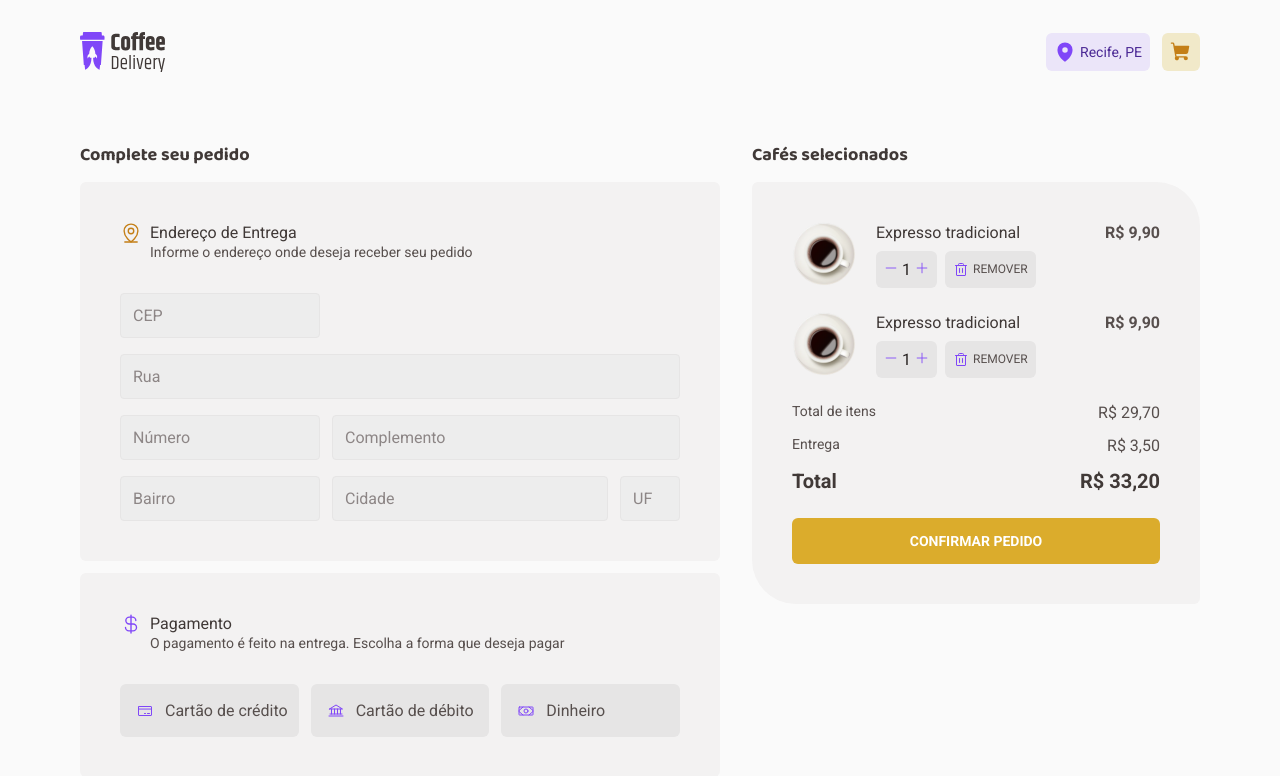
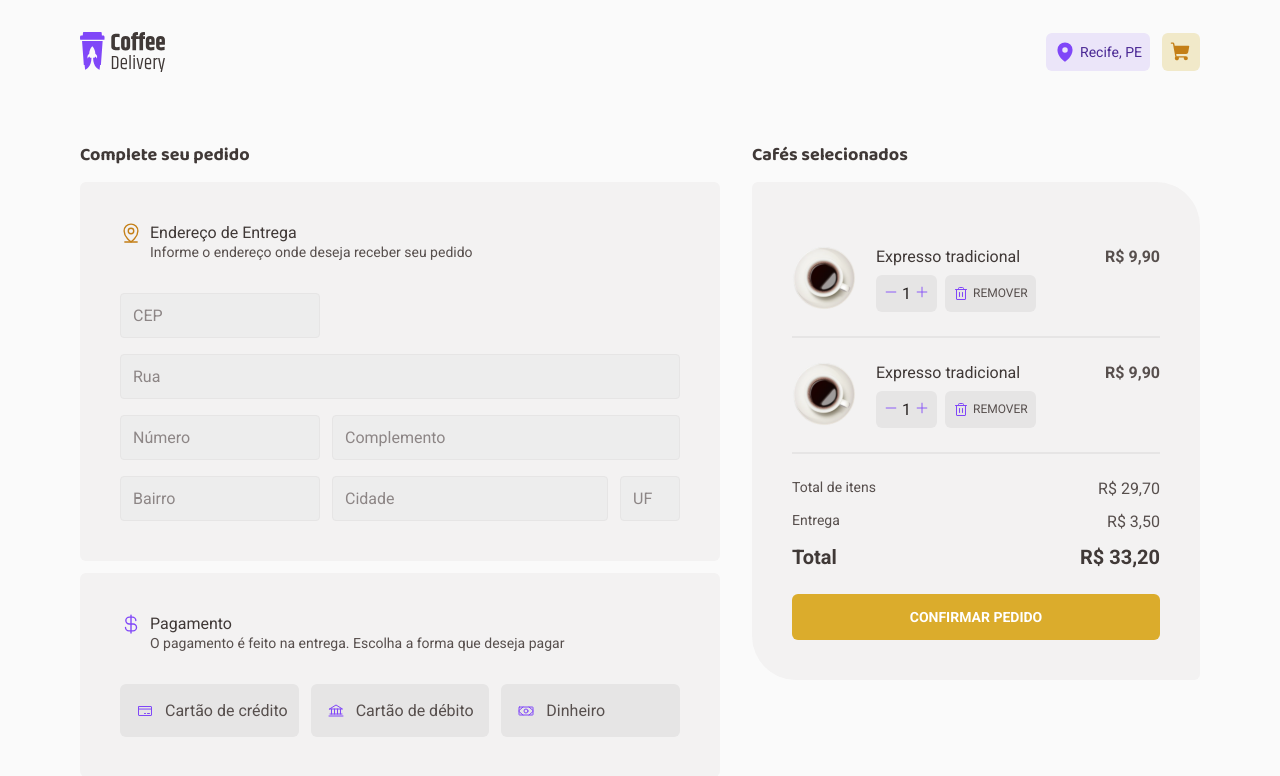
Before and after one commit to guilhermetravinski/ignite-coffee-delivery-1, a React (Vite) app: page /cart in a window 1280 px wide. Shown: the top 776 px of the page. Built offline with nearby package versions, Linux system fonts and the light colour scheme.

Commit message:
feat: add ListItemDivider in CartSummary component

```diff
--- a/src/pages/Cart/components/CartSummary/index.tsx
+++ b/src/pages/Cart/components/CartSummary/index.tsx
@@ -8,6 +8,7 @@ import {
   PricesContainer,
   CheckoutButton,
   DeleteButton,
+  ListItemDivider,
 } from './styles'
 
 export function CartSummary() {
@@ -36,6 +37,8 @@ export function CartSummary() {
             <strong>R$ 9,90</strong>
           </ListItem>
 
+          <ListItemDivider />
+
           <ListItem>
             <img src={'americano.svg'} alt="" />
             <div>
@@ -54,6 +57,8 @@ export function CartSummary() {
             </div>
             <strong>R$ 9,90</strong>
           </ListItem>
+
+          <ListItemDivider />
         </ItemsList>
 
         <PricesContainer>
--- a/src/pages/Cart/components/CartSummary/styles.ts
+++ b/src/pages/Cart/components/CartSummary/styles.ts
@@ -19,6 +19,9 @@ export const CheckoutContainer = styled.div`
 
 export const ItemsList = styled.ul`
   list-style: none;
+
+  margin-top: 1.5rem;
+
   display: flex;
   flex-direction: column;
   gap: 1.5rem;
@@ -53,6 +56,10 @@ export const ListItem = styled.li`
     line-height: 1.3125rem;
     color: ${(props) => props.theme['--base-text']};
   }
+`
+
+export const ListItemDivider = styled.div`
+  border: 1px solid ${(props) => props.theme['--base-button']};
 `
 
 export const DeleteButton = styled.button`
```
